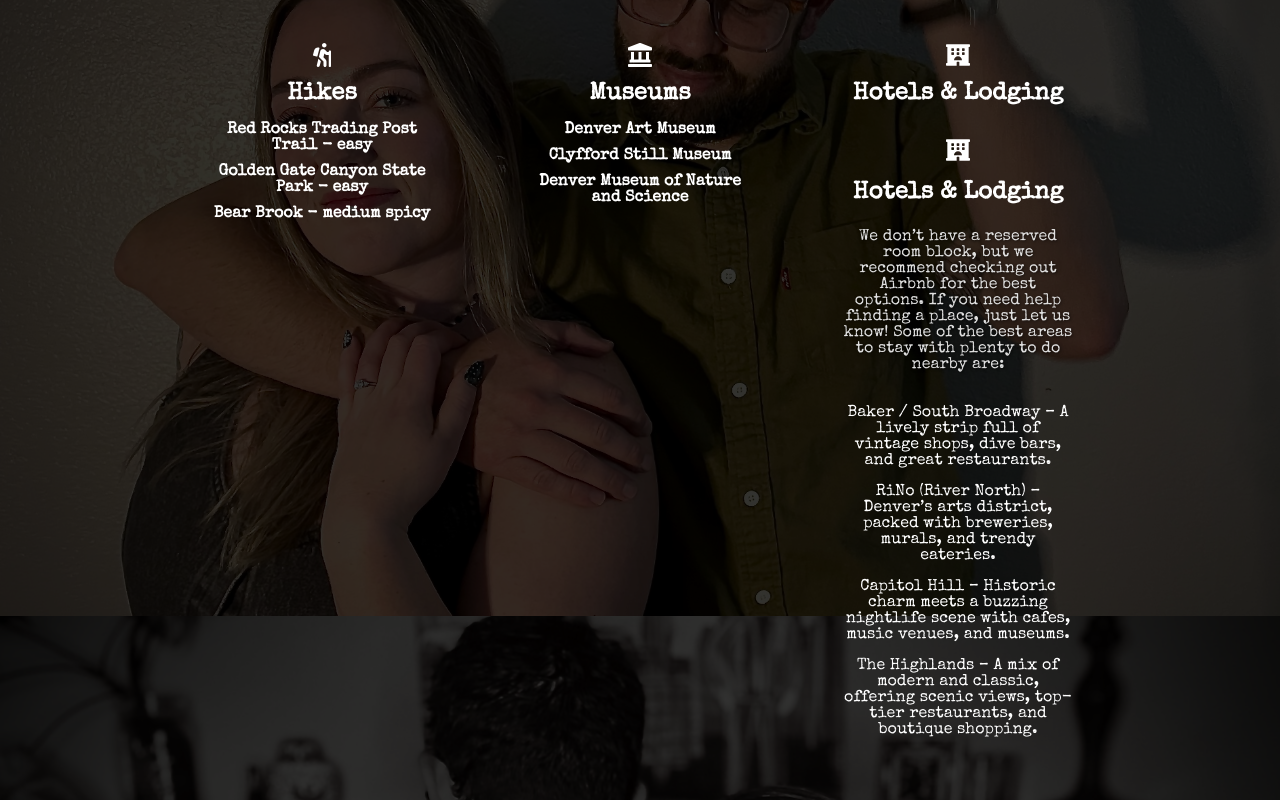
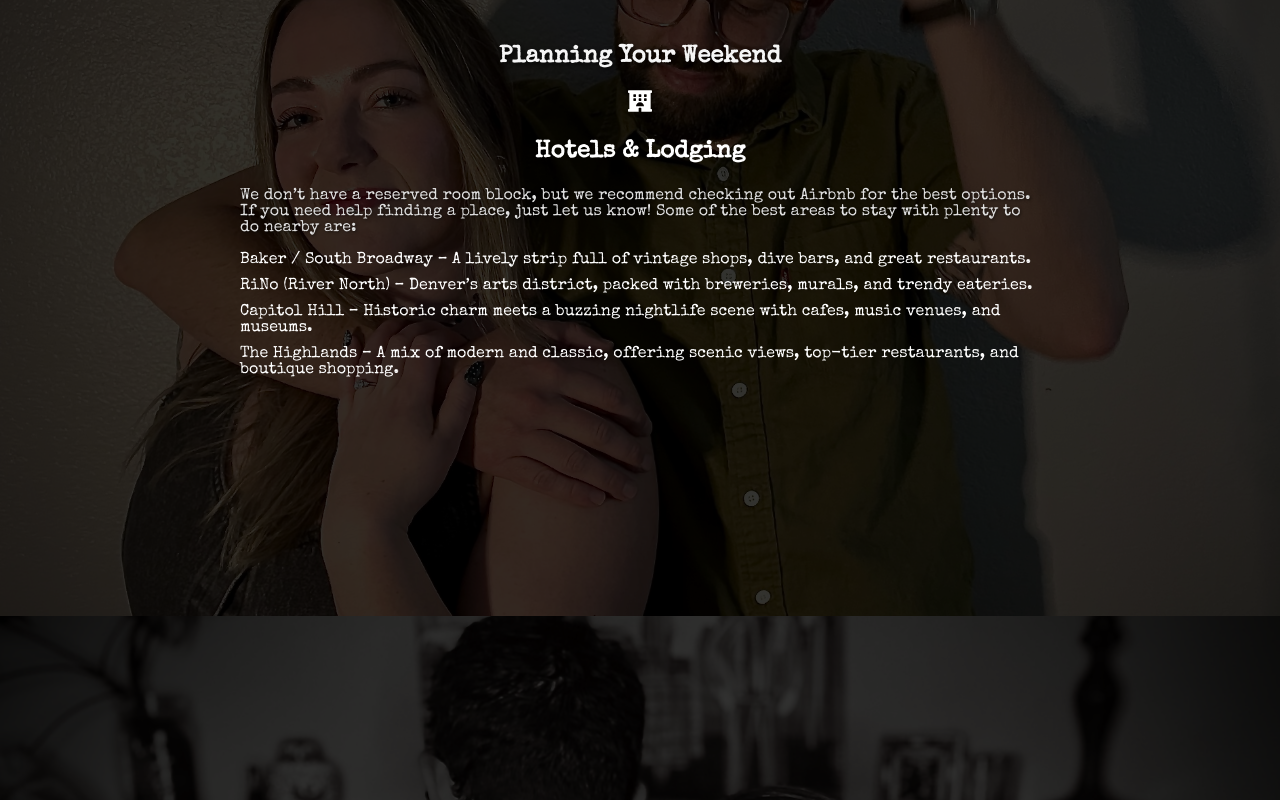
Before and after one commit to davidleach724/alex-and-dave, a React (Create React App) app: page / in a window 1280 px wide. Both pictures are taken after a click on the element "Click for more information". Shown: the part 1784-2584 px from the top of the page. Built offline with nearby package versions, Linux system fonts and the light colour scheme.

Commit message:
fix both views

```diff
--- a/src/App.css
+++ b/src/App.css
@@ -525,10 +525,13 @@ button:hover {
   cursor: pointer;;
 }
 
-.spaced-list ul {
+.spaced-list li {
   margin-bottom: 10px;
 }
 
-.spaced-list-neighborhoods ul {
-  margin-bottom: 15px;
+.spaced-list,
+.spaced-list-neighborhoods {
+  list-style-type: none; /* Removes bullets */
+  padding: 0; /* Removes default padding */
+  margin: 0; /* Removes default margin */
 }
--- a/src/components/PlanningYourWeekend.js
+++ b/src/components/PlanningYourWeekend.js
@@ -1,6 +1,5 @@
 import { useState, useEffect } from "react";
 import {
-  FaCoffee,
   FaCocktail,
   FaUtensils,
   FaTree,
@@ -37,7 +36,7 @@ export default function PlanningYourWeekend() {
       title: "Beverages",
       content: (
         <ul className="spaced-list">
-          <ul>
+          <li>
             <a
               href="https://queencitycollectivecoffee.com/"
               target="_blank"
@@ -45,8 +44,8 @@ export default function PlanningYourWeekend() {
             >
               Queen City Coffee
             </a>
-          </ul>
-          <ul>
+          </li>
+          <li>
             <a
               href="https://esphifi.co/"
               target="_blank"
@@ -54,8 +53,8 @@ export default function PlanningYourWeekend() {
             >
               ESP Cocktail Bar
             </a>
-          </ul>
-          <ul>
+          </li>
+          <li>
             <a
               href="https://www.odellbrewing.com/locations/fivepoints/"
               target="_blank"
@@ -63,8 +62,8 @@ export default function PlanningYourWeekend() {
             >
               Odell Brewing Five Points Brew House
             </a>
-          </ul>
-          <ul>
+          </li>
+          <li>
             <a
               href="https://www.trvebrewing.com/"
               target="_blank"
@@ -72,7 +71,7 @@ export default function PlanningYourWeekend() {
             >
               TRVE Brewing Company
             </a>
-          </ul>
+          </li>
         </ul>
       ),
     },
@@ -81,16 +80,16 @@ export default function PlanningYourWeekend() {
       title: "Food",
       content: (
         <ul className="spaced-list">
-          <ul>
+          <li>
             <a
               href="https://www.mchcco.com/"
               target="_blank"
               rel="noopener noreferrer"
             >
-              Music City Hot Chicken at TRVE
+              Music City Hot Chicken Denver at TRVE
             </a>
-          </ul>
-          <ul>
+          </li>
+          <li>
             <a
               href="https://eatleven.com/"
               target="_blank"
@@ -98,8 +97,8 @@ export default function PlanningYourWeekend() {
             >
               Leven Deli Co
             </a>
-          </ul>
-          <ul>
+          </li>
+          <li>
             <a
               href="https://www.stowawaydenver.com/"
               target="_blank"
@@ -107,8 +106,8 @@ export default function PlanningYourWeekend() {
             >
               Stowaway Kitchen (recommend reservation)
             </a>
-          </ul>
-          <ul>
+          </li>
+          <li>
             <a
               href="https://www.misterosodenver.com/"
               target="_blank"
@@ -116,7 +115,7 @@ export default function PlanningYourWeekend() {
             >
               Mister Oso
             </a>
-          </ul>
+          </li>
         </ul>
       ),
     },
@@ -125,7 +124,7 @@ export default function PlanningYourWeekend() {
       title: "Parks",
       content: (
         <ul className="spaced-list">
-          <ul>
+          <li>
             <a
               href="https://maps.app.goo.gl/LMFkP9cAn666fmjs5?g_st=com.google.maps.preview.copy"
               target="_blank"
@@ -133,8 +132,8 @@ export default function PlanningYourWeekend() {
             >
               Wash Park
             </a>
-          </ul>
-          <ul>
+          </li>
+          <li>
             <a
               href="https://maps.app.goo.gl/BvKktM1XfVfv8zoi8?g_st=com.google.maps.preview.copy"
               target="_blank"
@@ -142,8 +141,8 @@ export default function PlanningYourWeekend() {
             >
               City Park
             </a>
-          </ul>
-          <ul>
+          </li>
+          <li>
             <a
               href="https://maps.app.goo.gl/b7SDTzfs6d6SkJaQA?g_st=com.google.maps.preview.copy"
               target="_blank"
@@ -151,7 +150,7 @@ export default function PlanningYourWeekend() {
             >
               Sloans Lake
             </a>
-          </ul>
+          </li>
         </ul>
       ),
     },
@@ -160,7 +159,7 @@ export default function PlanningYourWeekend() {
       title: "Hikes",
       content: (
         <ul className="spaced-list">
-          <ul>
+          <li>
             <a
               href="https://www.alltrails.com/trail/us/colorado/red-rocks-trading-post-trail?sh=7tcbkh"
               target="_blank"
@@ -168,8 +167,8 @@ export default function PlanningYourWeekend() {
             >
               Red Rocks Trading Post Trail - easy
             </a>
-          </ul>
-          <ul>
+          </li>
+          <li>
             <a
               href="https://alltrails.com/parks/us/colorado/golden-gate-canyon-state-park"
               target="_blank"
@@ -177,8 +176,8 @@ export default function PlanningYourWeekend() {
             >
               Golden Gate Canyon State Park - easy
             </a>
-          </ul>
-          <ul>
+          </li>
+          <li>
             <a
               href="https://www.alltrails.com/trail/us/colorado/beaver-brook-chavez-trail-loop"
               target="_blank"
@@ -186,7 +185,7 @@ export default function PlanningYourWeekend() {
             >
               Bear Brook - medium spicy
             </a>
-          </ul>
+          </li>
         </ul>
       ),
     },
@@ -195,7 +194,7 @@ export default function PlanningYourWeekend() {
       title: "Museums",
       content: (
         <ul className="spaced-list">
-          <ul>
+          <li>
             <a
               href="https://www.denverartmuseum.org/en"
               target="_blank"
@@ -203,8 +202,8 @@ export default function PlanningYourWeekend() {
             >
               Denver Art Museum
             </a>
-          </ul>
-          <ul>
+          </li>
+          <li>
             <a
               href="https://clyffordstillmuseum.org/"
               target="_blank"
@@ -212,8 +211,8 @@ export default function PlanningYourWeekend() {
             >
               Clyfford Still Museum
             </a>
-          </ul>
-          <ul>
+          </li>
+          <li>
             <a
               href="https://www.dmns.org/"
               target="_blank"
@@ -221,7 +220,7 @@ export default function PlanningYourWeekend() {
             >
               Denver Museum of Nature and Science
             </a>
-          </ul>
+          </li>
         </ul>
       ),
     },
@@ -231,35 +230,34 @@ export default function PlanningYourWeekend() {
       content: expandedHotels ? (
         <>
           <div className="weekend-details-header">
-            <div className="weekend-details-icon" style={{ marginBottom: 0 }}>
+            <div className="weekend-details-icon">
               <FaHotel size={24} />
             </div>
             <h3 className="weekend-details-card-title">Hotels & Lodging</h3>
           </div>
-          <p>
+          <p style={{ marginBottom: "1rem" }}>
             We don’t have a reserved room block, but we recommend checking out
             Airbnb for the best options. If you need help finding a place, just
             let us know! Some of the best areas to stay with plenty to do nearby
             are:
           </p>
-          <div style={{ marginBottom: "2rem" }}></div>
           <ul className="spaced-list-neighborhoods">
-            <ul>
+            <li>
               Baker / South Broadway – A lively strip full of vintage shops,
               dive bars, and great restaurants.
-            </ul>
-            <ul>
+            </li>
+            <li>
               RiNo (River North) – Denver’s arts district, packed with
               breweries, murals, and trendy eateries.
-            </ul>
-            <ul>
+            </li>
+            <li>
               Capitol Hill – Historic charm meets a buzzing nightlife scene with
               cafes, music venues, and museums.
-            </ul>
-            <ul>
+            </li>
+            <li>
               The Highlands – A mix of modern and classic, offering scenic
               views, top-tier restaurants, and boutique shopping.
-            </ul>
+            </li>
           </ul>
         </>
       ) : (
@@ -288,21 +286,25 @@ export default function PlanningYourWeekend() {
                   openIndex === index ? "open" : ""
                 }`}
                 onClick={() => toggleDetail(index)}
-                style={{ textAlign: "center" }} // Center content
               >
-                <div className="section-header">
-                  <div className="weekend-details-icon">{item.icon}</div>
-                  <h3 className="weekend-details-summary">{item.title}</h3>
-                </div>
+                <div className="weekend-details-icon">{item.icon}</div>
+                <h3 className="weekend-details-summary">{item.title}</h3>
                 <div
                   className="weekend-details-content"
                   style={{ maxHeight: openIndex === index ? "200px" : "0" }}
                 >
-                  <p>{item.content}</p>
+                  {item.content}
                 </div>
               </div>
             ))
           )}
+        </div>
+      ) : expandedHotels ? (
+        <div
+          className="expanded-hotels show"
+          onClick={() => setExpandedHotels(false)}
+        >
+          {weekendActivities[5].content}
         </div>
       ) : (
         <div className="weekend-details-grid">
```
